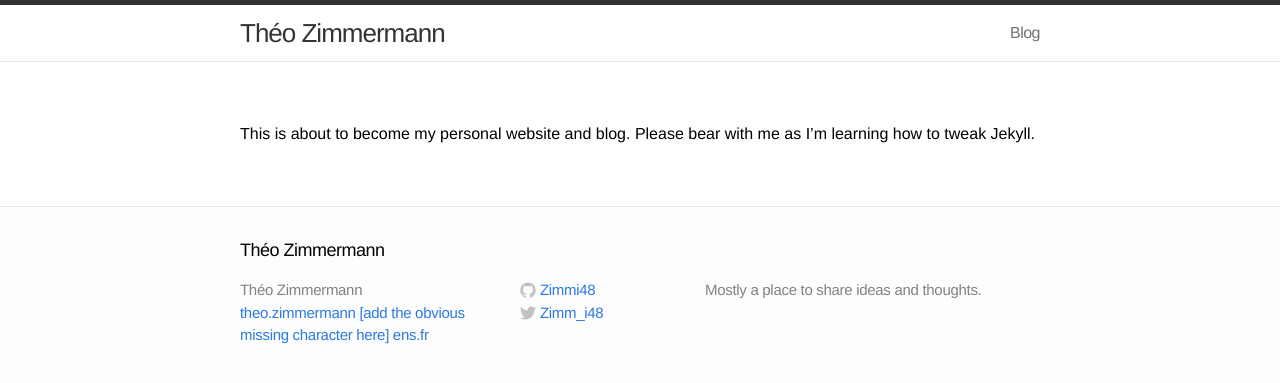
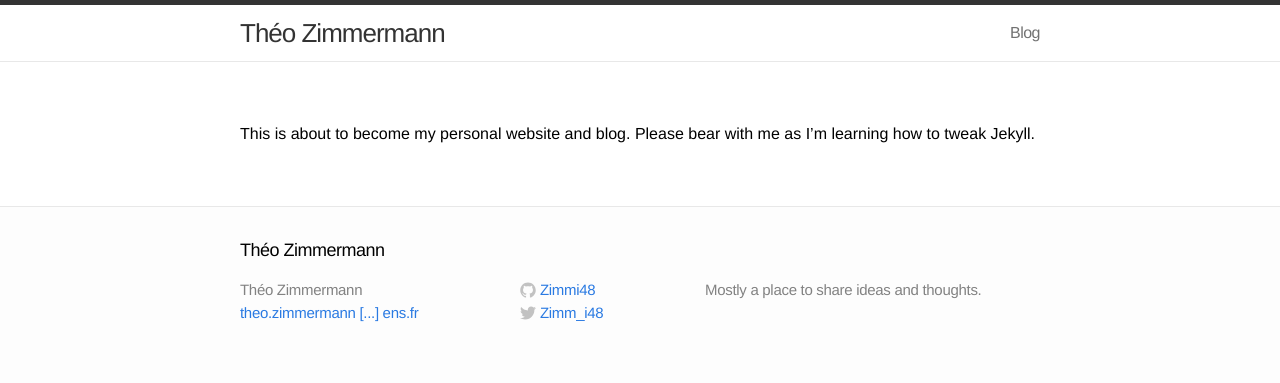
Before and after one commit to Zimmi48/zimmi48.github.io, a Jekyll site: the page built from index.md, in a window 1280 px wide. Shown: the top 383 px of the page. Built offline with Jekyll 4.4.1, drawn with Linux system fonts in a browser that asks for light colours.

Commit message:
Update _config.yml

```diff
--- a/_config.yml
+++ b/_config.yml
@@ -1,6 +1,6 @@
 # Site settings
 title: Théo Zimmermann
-email: "theo.zimmermann [add the obvious missing character here] ens.fr"
+email: "theo.zimmermann [...] ens.fr"
 description: "Mostly a place to share ideas and thoughts."
 #Description will appear in your document head meta (for Google search results) and in your feed.xml site description.
 baseurl: ""
```
